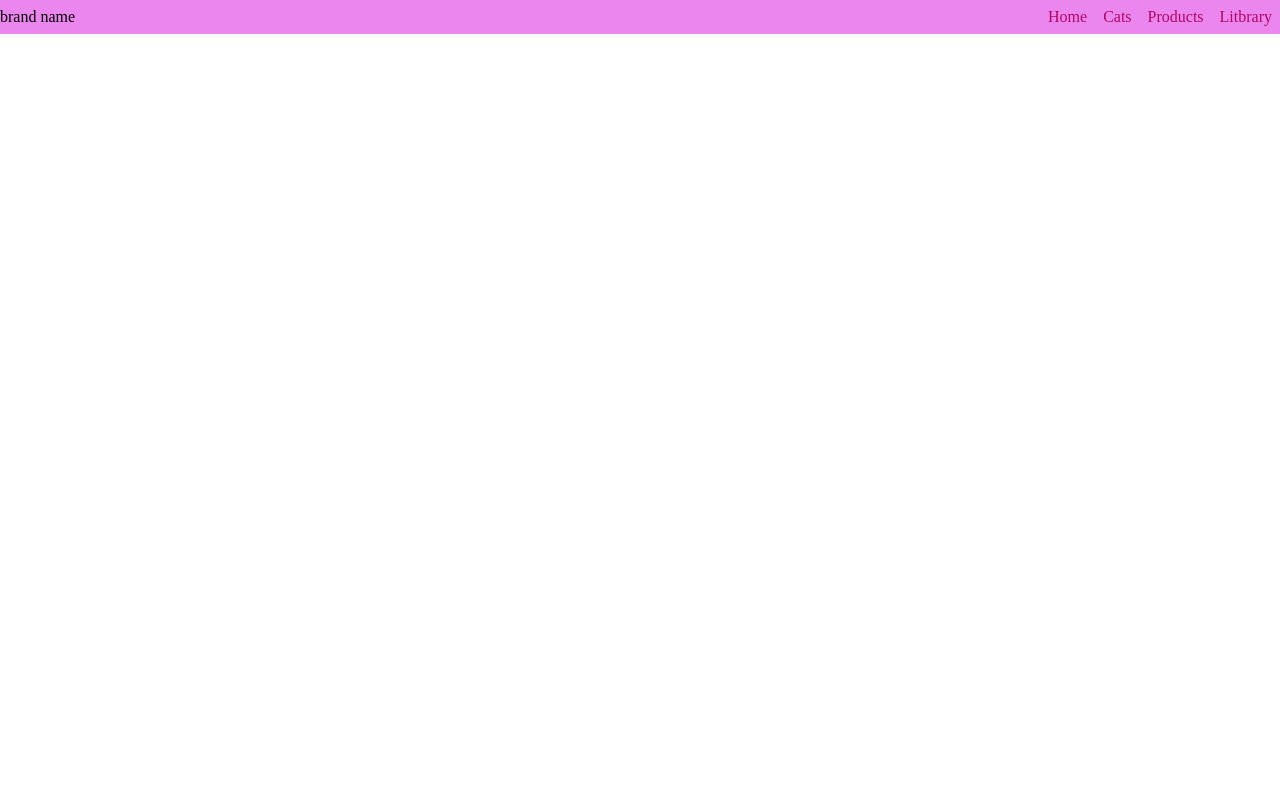
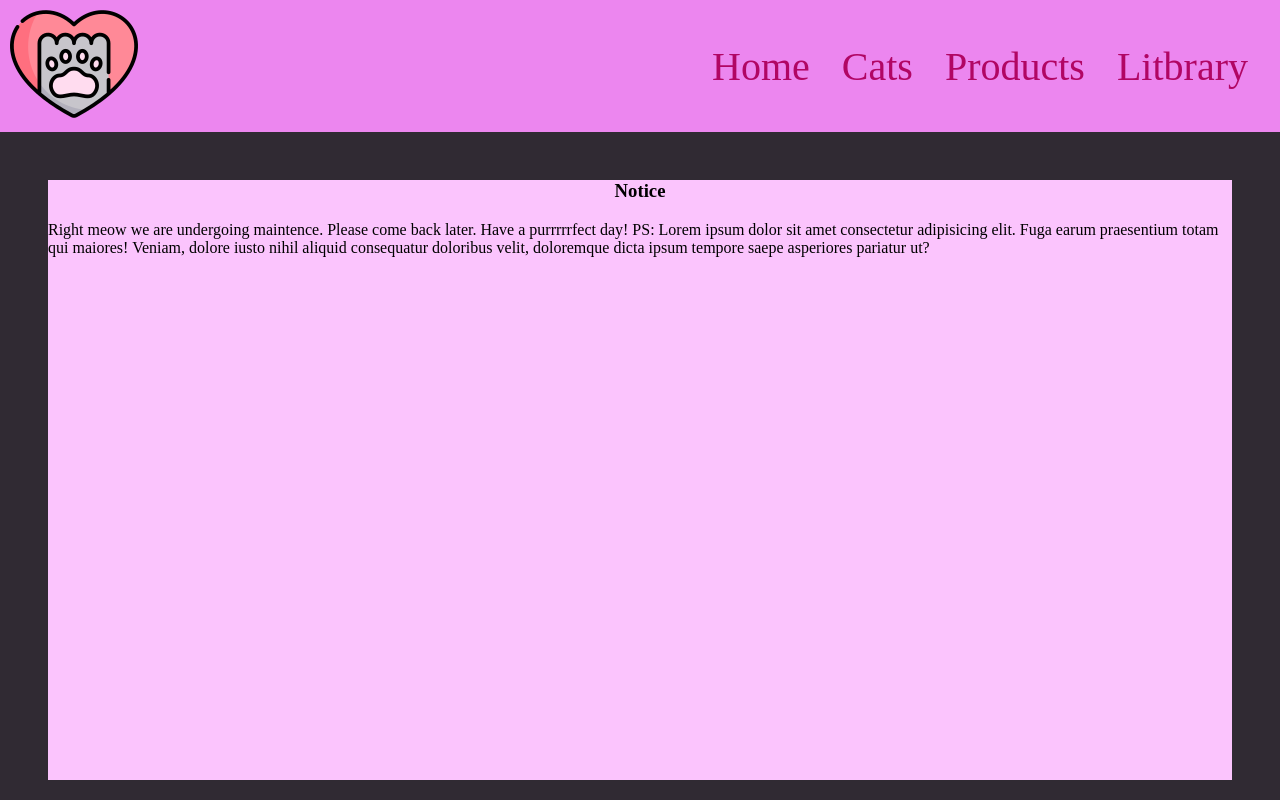
Before and after one commit to lisha-ccm/website-pra1, a plain HTML site: page index.html in a window 1280 px wide. Drawn offline with Linux system fonts and the light colour scheme.

Commit message:
cat web update with body

```diff
--- a/index.html
+++ b/index.html
@@ -9,7 +9,7 @@
   </head>
   <body>
     <nav class="nav-bar">
-      <span class="brand">brand name</span>
+      <span class="brand"><img src="pics/cat paw.png" alt="" /></span>
       <ul class="nav-links">
         <li class="link"><a href="#">Home</a></li>
         <li class="link"><a href="#">Cats</a></li>
@@ -17,5 +17,17 @@
         <li class="link"><a href="#">Litbrary</a></li>
       </ul>
     </nav>
+    <section>
+      <div class="information">
+        <div><h3>Notice</h3></div>
+        <p class="para">
+          Right meow we are undergoing maintence. Please come back later. Have a
+          purrrrrfect day! PS: Lorem ipsum dolor sit amet consectetur
+          adipisicing elit. Fuga earum praesentium totam qui maiores! Veniam,
+          dolore iusto nihil aliquid consequatur doloribus velit, doloremque
+          dicta ipsum tempore saepe asperiores pariatur ut?
+        </p>
+      </div>
+    </section>
   </body>
 </html>
--- a/styles.css
+++ b/styles.css
@@ -4,6 +4,13 @@
 
 body {
   margin: 0;
+  background-color: rgb(48, 42, 51);
+  height: 100vh;
+  overflow: hidden;
+}
+
+.brand {
+  padding-left: 10px;
 }
 
 .nav-bar {
@@ -16,21 +23,33 @@ body {
 .nav-links {
   display: flex;
   list-style: none;
-
   margin: 0;
+  padding-right: 1rem;
 }
 
 .link {
   padding: 0.5rem;
   color: rgb(177, 6, 100);
+  font-size: 2.5rem;
+  padding: 2rem 1rem;
 }
 
 .link:hover {
-  background-color: azure;
-  color: rgb(91, 7, 53);
+  color: rgb(86, 4, 49);
+  border-radius: 5px;
 }
 
 .link a {
   color: inherit;
   text-decoration: none;
 }
+
+.information {
+  background-color: rgb(251, 196, 253);
+  margin: 3rem;
+  height: 75vh;
+}
+
+h3 {
+  text-align: center;
+}
```
Also changed, not shown: pics/cat paw.png (added), 1 other file.
